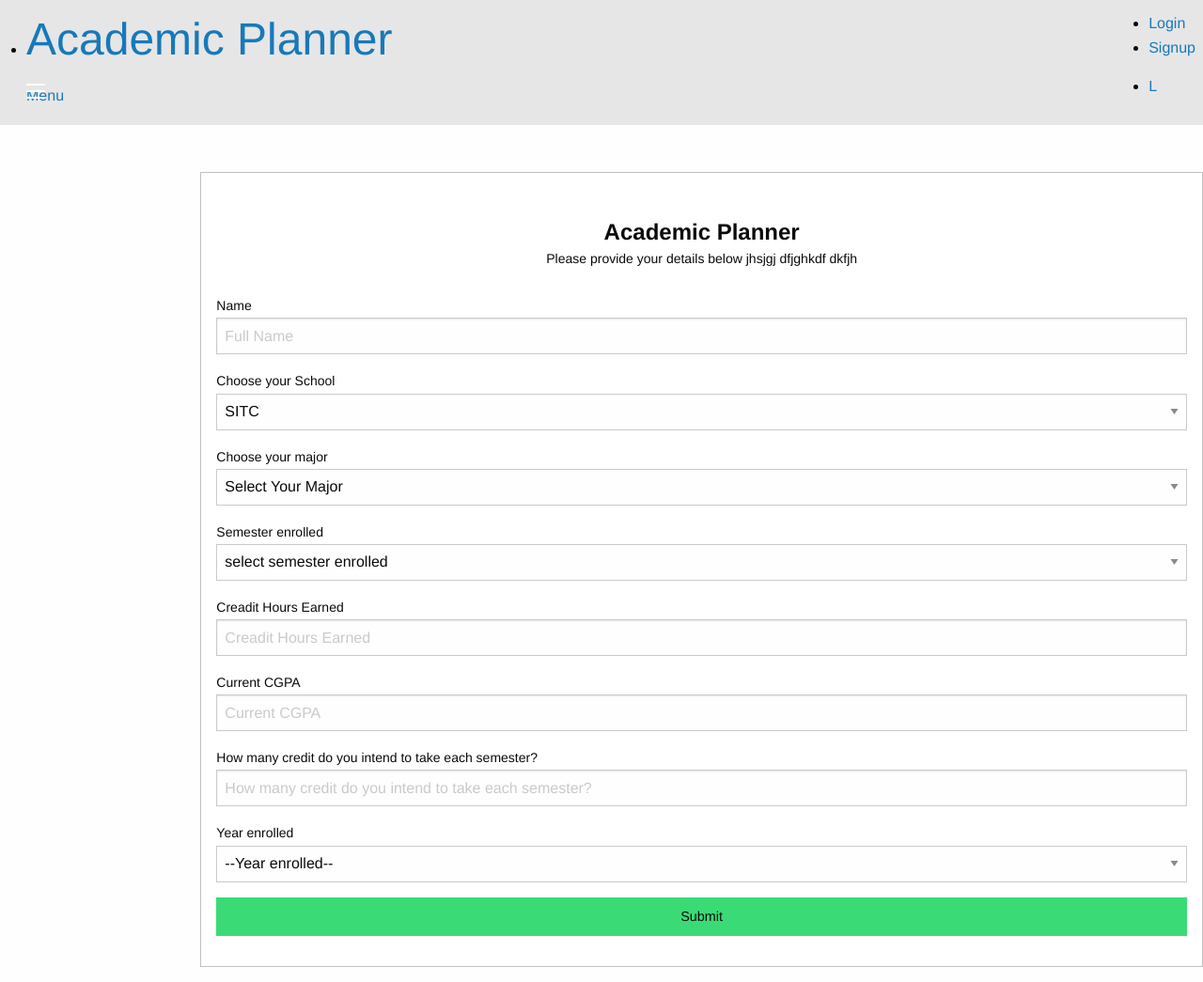
After one commit to mohammedaliyu136/degreeplanner, a Django app: page /header/ in a window 1280 px wide. The commit adds this page. Shown: the whole page at 94% size. Run offline with Django 3.2, Linux system fonts and the light colour scheme; some libraries are stand-ins or nearby versions.

Commit message:
added more pages

```diff
--- /dev/null
+++ b/planner/templates/headerr.html
@@ -0,0 +1,184 @@
+
+<!doctype html>
+<html class="no-js" lang="en" dir="ltr">
+  <head>
+    <meta charset="utf-8">
+    <meta http-equiv="x-ua-compatible" content="ie=edge">
+    <meta name="viewport" content="width=device-width, initial-scale=1.0">
+    <title>SDP -form</title>
+    <link rel="stylesheet" href="http://cdn.foundation5.zurb.com/foundation.css">
+    <link rel="javascript" href="http://cdn.foundation5.zurb.com/foundation.js">
+
+
+  </head>
+  <body>
+<!-- Top navbar -->
+ <nav class="top-bar" data-topbar role="navigation">
+  <ul class="title-area">
+    <li class="name">
+      <h1><a href="#">Academic Planner</a></h1>
+    </li>
+     <!-- Remove the class "menu-icon" to get rid of menu icon. Take out "Menu" to just have icon alone -->
+    <li class="toggle-topbar menu-icon"><a href="#"><span>Menu</span></a></li>
+  </ul>
+
+  <section class="top-bar-section">
+    <!-- Right Nav Section -->
+    <ul class="right">
+      <li class="active"><a href="#">Login</a></li>
+      <li class="active"><a href="#">Signup</a></li>
+    </ul>
+
+    <!-- Left Nav Section -->
+    <ul class="left">
+      <li><a href="#">L</a></li>
+    </ul>
+  </section>
+</nav>
+
+ <div class="row" style="margin-top: 50px;">
+   <div class="large-8 large-offset-2 columns">
+     <div class="panel callout radius">
+
+       <!-- Title -->
+       <div class="row">
+         <label style="margin-top: 25px;margin-bottom: -5px; text-align: center; font-weight: bold; font-size: x-large">Academic Planner</label>
+       </div>
+
+       <!--Sub Title-->
+       <div class="row">
+         <label style="margin-top: 0px;margin-bottom: 25px; text-align: center; ">Please provide your details below jhsjgj dfjghkdf dkfjh</label>
+       </div>
+
+       <!-- Full Name -->
+       <div class="row">
+         <div class="large-4 columns">
+           <label>Name</label>
+         </div>
+         <div class="large-8 columns">
+           <input type="text" placeholder="Full Name">
+         </div>
+
+       </div>
+
+       <!-- Choose your School -->
+       <div class="row">
+         <div class="large-4 columns">
+           <label>Choose your School</label>
+         </div>
+         <div class="large-8 columns">
+           <select name="year">
+                        <option value="volvo">SITC</option>
+                        <option value="volvo">SBE</option>
+                        <option value="saab">SAS</option>
+           </select>
+         </div>
+
+       </div>
+
+       <!-- Choose your major -->
+       <div class="row">
+         <div class="large-4 columns">
+           <label>Choose your major</label>
+         </div>
+         <div class="large-8 columns">
+           <select name="year">
+                        <option value="volvo">Select Your Major</option>
+                        <option value="volvo">Spring</option>
+                        <option value="saab">Fall</option>
+           </select>
+         </div>
+
+       </div>
+
+       <!-- Semester enrolled -->
+       <div class="row">
+
+         <div class="large-4 columns">
+           <label>Semester enrolled</label>
+         </div>
+         <div class="large-8 columns">
+           <select name="year">
+                        <option value="volvo">select semester enrolled</option>
+                        <option value="volvo">Spring</option>
+                        <option value="saab">Fall</option>
+           </select>
+         </div>
+
+       </div>
+
+       <!-- Creadit Hours Earned -->
+       <div class="row">
+
+         <div class="large-4 columns">
+           <label>Creadit Hours Earned</label>
+         </div>
+         <div class="large-8 columns">
+           <input type="text" placeholder="Creadit Hours Earned">
+         </div>
+
+       </div>
+
+       <!-- Current CGPA -->
+       <div class="row">
+
+         <div class="large-4 columns">
+           <label>Current CGPA</label>
+         </div>
+         <div class="large-8 columns">
+           <input type="text" placeholder="Current CGPA">
+         </div>
+
+       </div>
+
+       <!-- CHow many credit do you intend to take each semester? -->
+       <div class="row">
+
+         <div class="large-4 columns">
+           <label>How many credit do you intend to take each semester?</label>
+         </div>
+         <div class="large-8 columns">
+           <input type="text" placeholder="How many credit do you intend to take each semester?">
+         </div>
+
+       </div>
+
+       <!-- Year enrolled -->
+       <div class="row">
+
+         <div class="large-4 columns">
+           <label>Year enrolled</label>
+         </div>
+         <div class="large-8 columns">
+           <select name="year">
+                        <option value="volvo">--Year enrolled--</option>
+                        <option value="volvo">2016</option>
+                        <option value="saab">2015</option>
+                        <option value="fiat">2014</option>
+                        <option value="audi">2013</option>
+                    </select>
+         </div>
+
+       </div>
+
+       <!-- Submit Button -->
+       <div class="row">
+
+         <div class="large-4 columns">
+         </div>
+         <div class="large-8 columns">
+           <button type="button" class="success button" style="width: 100%;">Submit</button>
+         </div>
+
+       </div>
+
+
+
+
+     </div>
+   </div>
+ </div>
+
+
+  </body>
+</html>
--- a/planner/urls.py
+++ b/planner/urls.py
@@ -4,4 +4,7 @@ from django.contrib import admin
 
 urlpatterns = [
     url(r'^$', views.index, name='index'),
+    url(r'^login/', views.login, name='login'),
+    url(r'^register/', views.register, name='register'),
+    url(r'^header/', views.header, name='header'),
 ]
--- a/planner/views.py
+++ b/planner/views.py
@@ -7,3 +7,12 @@ def indexx(request):
 
 def index(request):
     return render(request, 'index.html', {})
+
+def login(request):
+    return render(request, 'login.html', {})
+
+def register(request):
+    return render(request, 'register.html', {})
+
+def header(request):
+    return render(request, 'headerr.html', {})
```
Also changed, not shown: planner/templates/index_forms.html (deleted, +0 -26 lines), planner/templates/login.html (added, +75 -0 lines), planner/templates/register.html (added, +118 -0 lines), planner/templates/index.html (line endings or trailing spaces).
